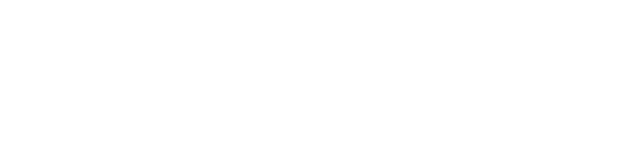
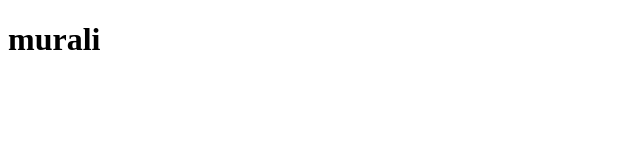
Before and after one commit to Murali-2005/Repo1, a plain HTML site: page index.html in a window 1280 px wide. Shown: the whole page, without its empty margins (0-640 px from the left). Drawn offline with Linux system fonts and the light colour scheme.

Commit message:
modifide index file

```diff
--- a/index.html
+++ b/index.html
@@ -6,6 +6,6 @@
     <title>Document</title>
 </head>
 <body>
-    <hi></hi>
+    <h1>murali</h1>
 </body>
 </html>
```
